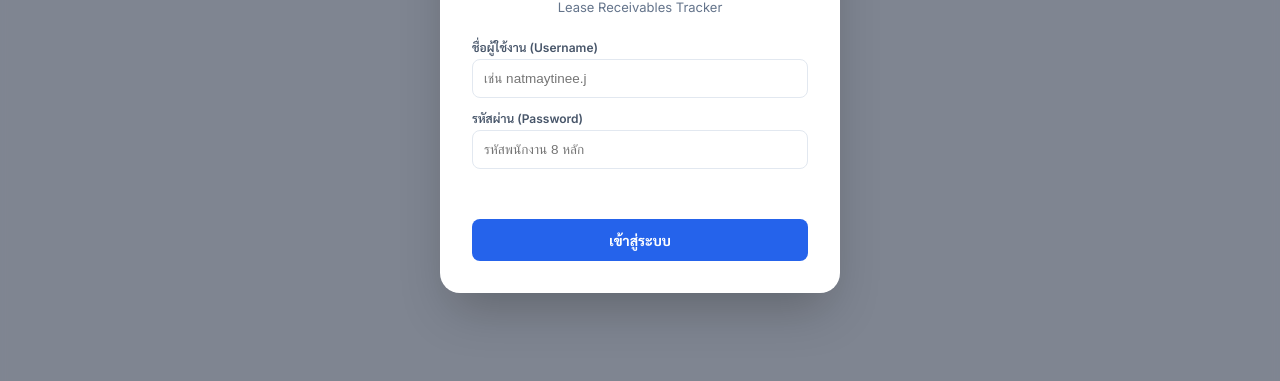
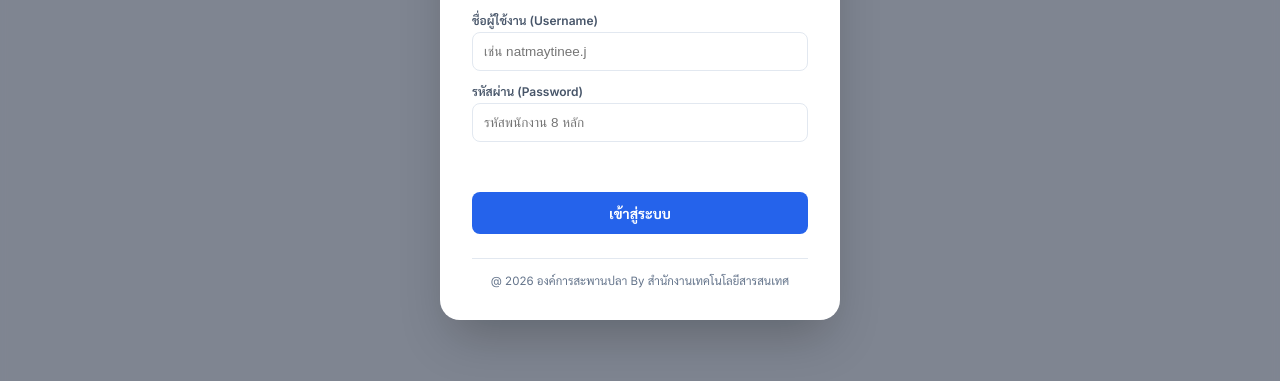
Before and after one commit to paounda2021-art/lease-backend, a website: page index.html in a window 1280 px wide. Shown: the part 337-718 px from the top of the page. Drawn offline with Linux system fonts and the light colour scheme.

Commit message:
feat: add footer credit text directly inside login modal card

```diff
--- a/index.html
+++ b/index.html
@@ -557,6 +557,10 @@
     <div id="loginErr" style="color: var(--red); font-size: 12.5px; margin: 12px 0; font-weight: 600; text-align: center; min-height: 18px;"></div>
 
     <button class="act" onclick="submitLogin()" style="width: 100%; padding: 12px; font-size: 14px; font-weight: 700; margin-top: 8px;">เข้าสู่ระบบ</button>
+
+    <div style="margin-top: 24px; text-align: center; font-size: 11.5px; color: var(--muted-color); border-top: 1px solid var(--border-line); padding-top: 14px;">
+      @ 2026 องค์การสะพานปลา By สำนักงานเทคโนโลยีสารสนเทศ
+    </div>
   </div>
 </div>
 
```
Also changed, not shown: public/index.html (+4 -0 lines).
